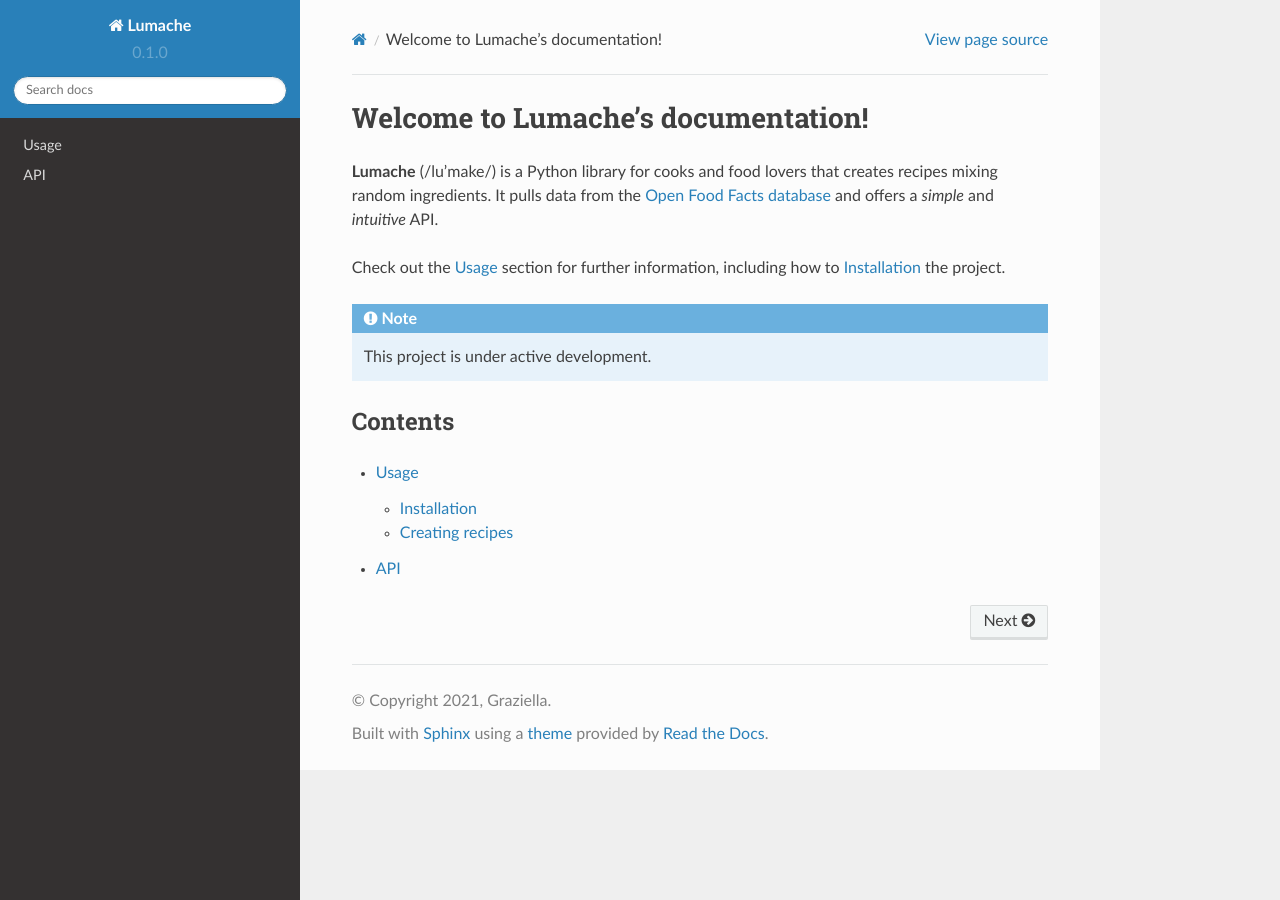
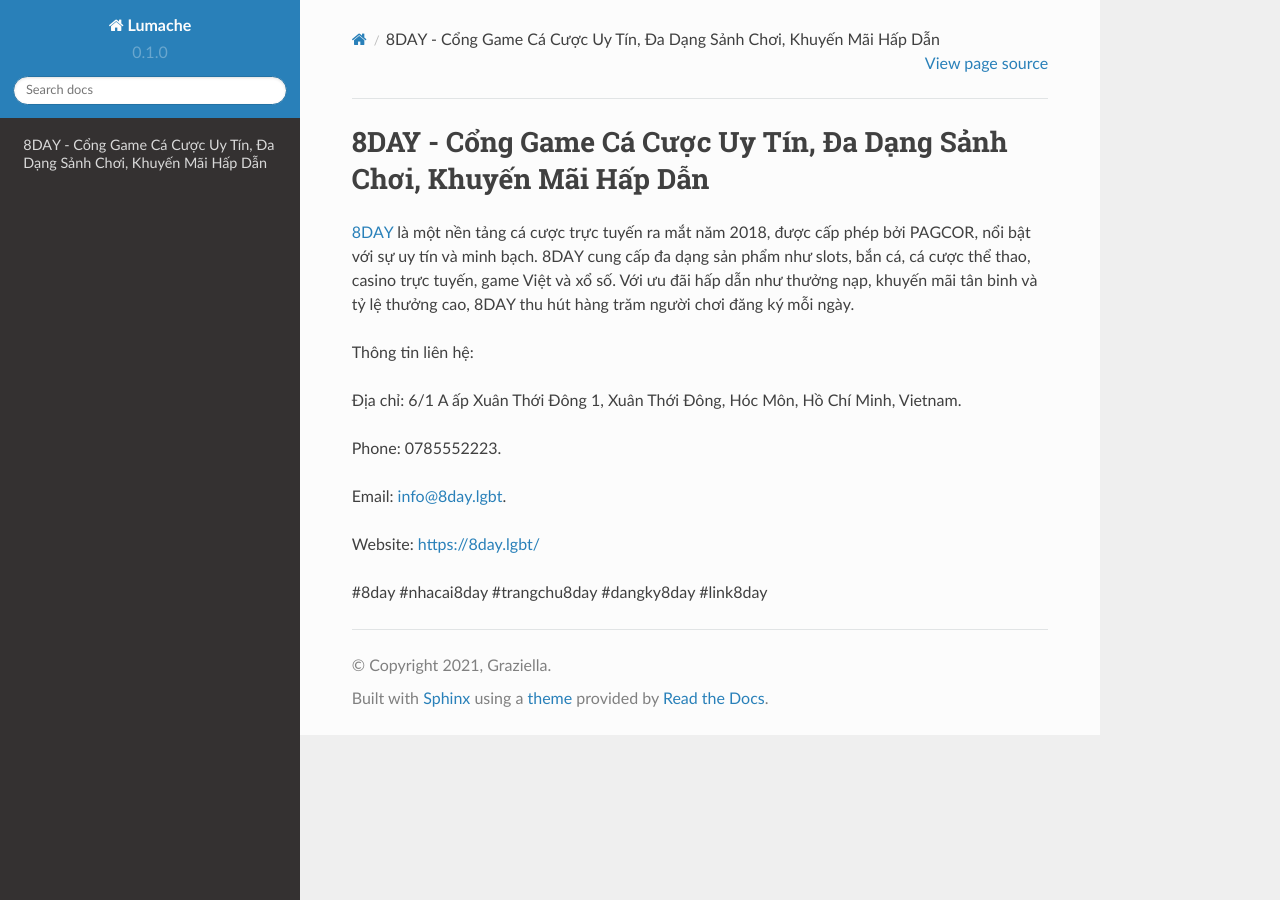
Before and after one commit to luongchanvien962/8daylgbt, a Sphinx documentation site: the page built from docs/source/index.rst, in a window 1280 px wide. Built offline with Sphinx 7.4.7 and the Read the Docs theme 2.0.0, drawn with Linux system fonts in a browser that asks for light colours.

Commit message:
Update index.rst

```diff
--- a/docs/source/index.rst
+++ b/docs/source/index.rst
@@ -1,22 +1,16 @@
-Welcome to Lumache's documentation!
+8DAY - Cổng Game Cá Cược Uy Tín, Đa Dạng Sảnh Chơi, Khuyến Mãi Hấp Dẫn
 ===================================
 
-**Lumache** (/lu'make/) is a Python library for cooks and food lovers
-that creates recipes mixing random ingredients.
-It pulls data from the `Open Food Facts database <https://world.openfoodfacts.org/>`_
-and offers a *simple* and *intuitive* API.
+`8DAY <https://8day.lgbt/>`_ là một nền tảng cá cược trực tuyến ra mắt năm 2018, được cấp phép bởi PAGCOR, nổi bật với sự uy tín và minh bạch. 8DAY cung cấp đa dạng sản phẩm như slots, bắn cá, cá cược thể thao, casino trực tuyến, game Việt và xổ số. Với ưu đãi hấp dẫn như thưởng nạp, khuyến mãi tân binh và tỷ lệ thưởng cao, 8DAY thu hút hàng trăm người chơi đăng ký mỗi ngày.
 
-Check out the :doc:`usage` section for further information, including
-how to :ref:`installation` the project.
+Thông tin liên hệ:
 
-.. note::
+Địa chỉ: 6/1 A ấp Xuân Thới Đông 1, Xuân Thới Đông, Hóc Môn, Hồ Chí Minh, Vietnam.
 
-   This project is under active development.
+Phone: 0785552223.
 
-Contents
---------
+Email: info@8day.lgbt.
 
-.. toctree::
+Website: https://8day.lgbt/
 
-   usage
-   api
+#8day #nhacai8day #trangchu8day #dangky8day #link8day
```
